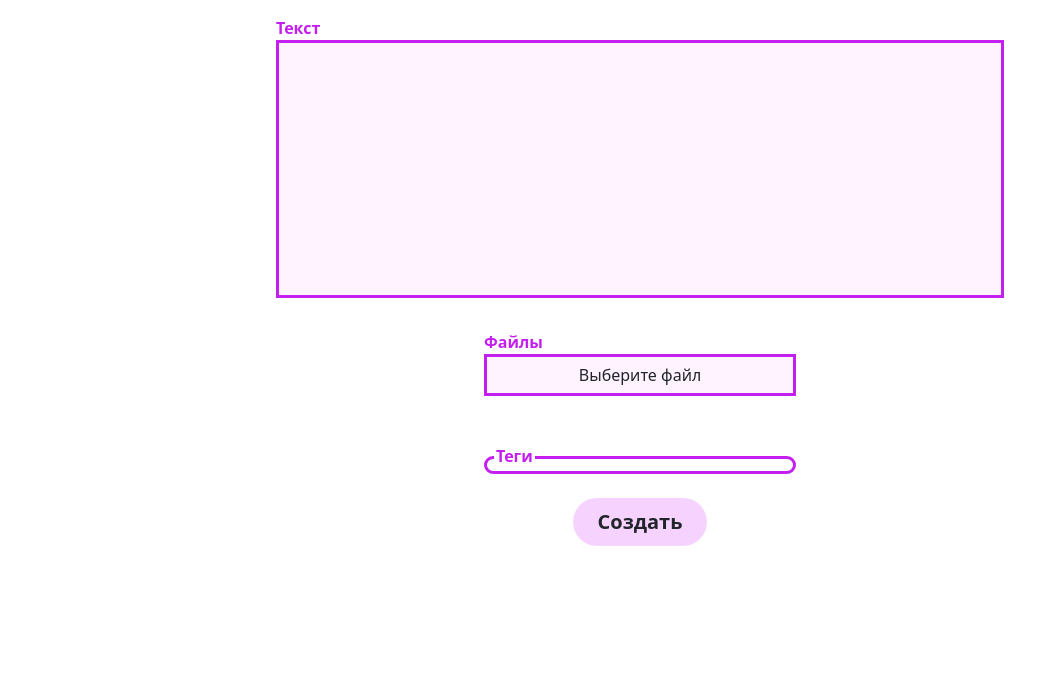
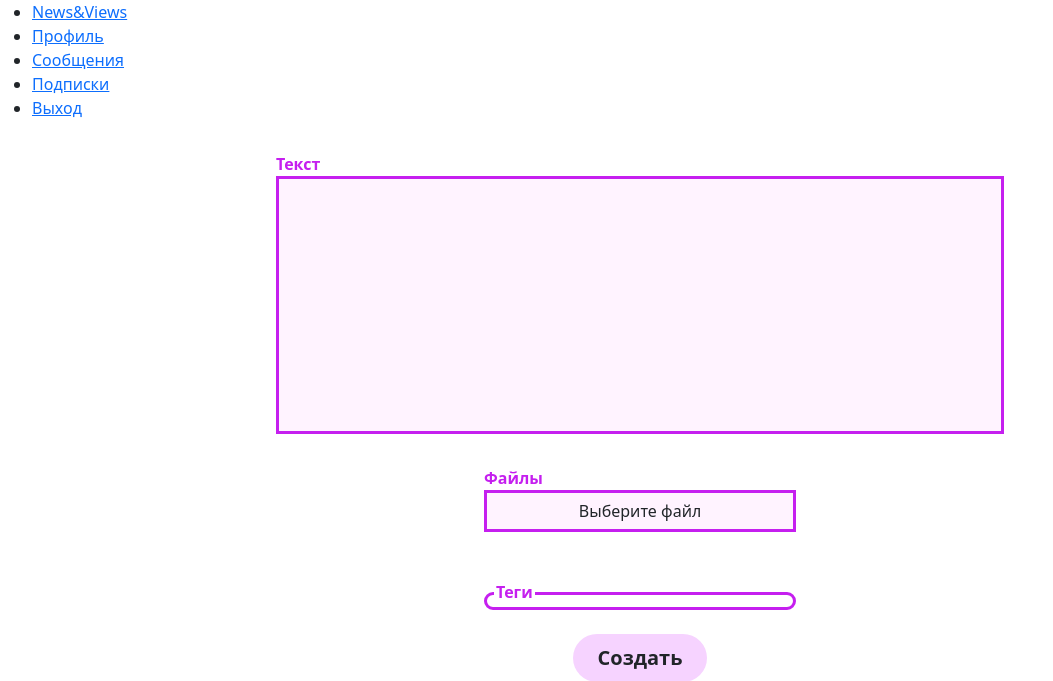
Before and after one commit to efsnail007/LMS_proj_news, a Django app: page /item/add/ in a window 1280 px wide. Shown: the top 681 px of the page, without its empty margins (0-1053 px from the left). Run offline with Django 5.2, Linux system fonts and the light colour scheme; the visitor is signed in with stand-in values (Sample User, id 1); data that the repository does not hold is empty; some libraries are stand-ins or nearby versions.

Commit message:
menu was started

```diff
--- a/src/news/templates/base/base.html
+++ b/src/news/templates/base/base.html
@@ -12,6 +12,22 @@
     {% endblock %}
 </head>
 <body>
+    <header>
+        {% if request.user.is_authenticated %}
+            <ul>
+                <li><a href="">News&Views</a></li> <!-- сслыка должна вести на страницу с лентой новостей -->
+                <li><a href="{% url 'user_page:user-page' request.user.username %}">Профиль</a></li>
+                <li><a href="">Сообщения</a></li> <!-- ссылка должна вести на страницу с сообщениями -->
+                <li><a href="">Подписки</a></li> <!-- ссылка должна вести на страницу с подписками -->
+                <li><a href="{% url 'registration:logout' %}">Выход</a></li>
+            </ul>
+        {% else %}
+              <ul>
+                    <li><a href="">News&Views</a></li> <!-- сслыка должна вести на страницу с лентой новостей -->
+                    <li><a href="{% url 'registration:auth' %}">Войти</a></li>
+                </ul>
+        {% endif %}
+    </header>
     <main>
         {% block content %}
         <!-- Основное содержимое страницы -->
```
